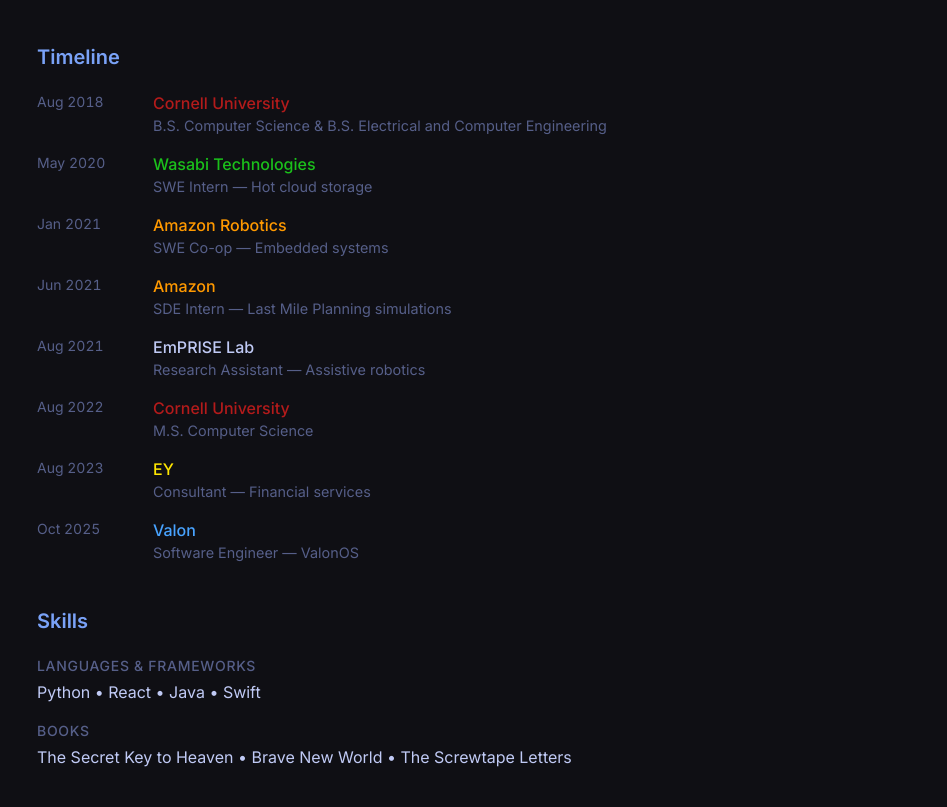
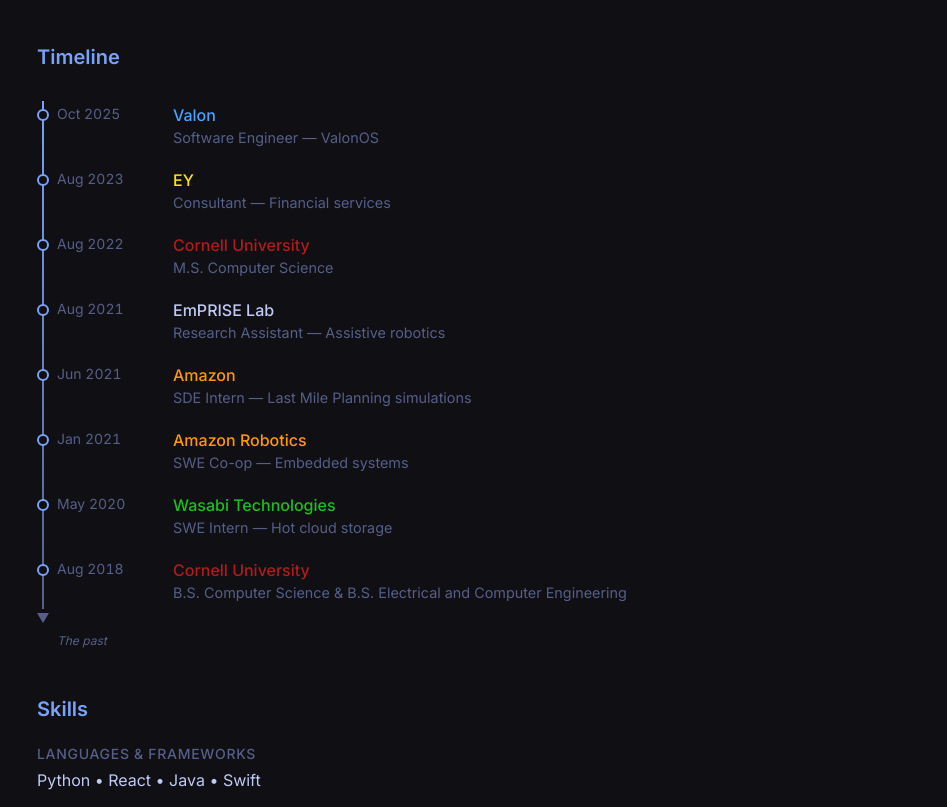
Before and after one commit to TrueshotBarrage/portfolio, an Astro site: page /about in a window 1280 px wide. Shown: the part 481-1288 px from the top of the page, 277-1224 px from the left. Built offline with nearby package versions, Linux system fonts and the light colour scheme; Astro itself is replaced by a stand-in of ours.

Commit message:
chore: reversed, upgraded timeline logic

```diff
--- a/src/pages/about.astro
+++ b/src/pages/about.astro
@@ -1,5 +1,65 @@
 ---
 import BaseLayout from "../layouts/BaseLayout.astro";
+
+// Timeline data - most recent first
+interface TimelineEntry {
+  date: string;
+  organization: string;
+  highlight: string;
+  description: string;
+}
+
+const timeline: TimelineEntry[] = [
+  {
+    date: "Oct 2025",
+    organization: "Valon",
+    highlight: "valon",
+    description: "Software Engineer — ValonOS",
+  },
+  {
+    date: "Aug 2023",
+    organization: "EY",
+    highlight: "ey",
+    description: "Consultant — Financial services",
+  },
+  {
+    date: "Aug 2022",
+    organization: "Cornell University",
+    highlight: "cornell",
+    description: "M.S. Computer Science",
+  },
+  {
+    date: "Aug 2021",
+    organization: "EmPRISE Lab",
+    highlight: "emprise",
+    description: "Research Assistant — Assistive robotics",
+  },
+  {
+    date: "Jun 2021",
+    organization: "Amazon",
+    highlight: "amazon",
+    description: "SDE Intern — Last Mile Planning simulations",
+  },
+  {
+    date: "Jan 2021",
+    organization: "Amazon Robotics",
+    highlight: "amazon",
+    description: "SWE Co-op — Embedded systems",
+  },
+  {
+    date: "May 2020",
+    organization: "Wasabi Technologies",
+    highlight: "wasabi",
+    description: "SWE Intern — Hot cloud storage",
+  },
+  {
+    date: "Aug 2018",
+    organization: "Cornell University",
+    highlight: "cornell",
+    description:
+      "B.S. Computer Science & B.S. Electrical and Computer Engineering",
+  },
+];
 ---
 
 <BaseLayout title="About | David Kim">
@@ -51,63 +111,21 @@
       <section class="timeline">
         <h2>Timeline</h2>
         <div class="timeline-entries">
-          <div class="entry">
-            <span class="date">Aug 2018</span>
-            <div class="content">
-              <strong class="highlight cornell">Cornell University</strong>
-              <p>
-                B.S. Computer Science & B.S. Electrical and Computer Engineering
-              </p>
-            </div>
-          </div>
-          <div class="entry">
-            <span class="date">May 2020</span>
-            <div class="content">
-              <strong class="highlight wasabi">Wasabi Technologies</strong>
-              <p>SWE Intern — Hot cloud storage</p>
-            </div>
-          </div>
-          <div class="entry">
-            <span class="date">Jan 2021</span>
-            <div class="content">
-              <strong class="highlight amazon">Amazon Robotics</strong>
-              <p>SWE Co-op — Embedded systems</p>
-            </div>
-          </div>
-          <div class="entry">
-            <span class="date">Jun 2021</span>
-            <div class="content">
-              <strong class="highlight amazon">Amazon</strong>
-              <p>SDE Intern — Last Mile Planning simulations</p>
-            </div>
-          </div>
-          <div class="entry">
-            <span class="date">Aug 2021</span>
-            <div class="content">
-              <strong class="highlight emprise">EmPRISE Lab</strong>
-              <p>Research Assistant — Assistive robotics</p>
-            </div>
-          </div>
-          <div class="entry">
-            <span class="date">Aug 2022</span>
-            <div class="content">
-              <strong class="highlight cornell">Cornell University</strong>
-              <p>M.S. Computer Science</p>
-            </div>
-          </div>
-          <div class="entry">
-            <span class="date">Aug 2023</span>
-            <div class="content">
-              <strong class="highlight ey">EY</strong>
-              <p>Consultant — Financial services</p>
-            </div>
-          </div>
-          <div class="entry">
-            <span class="date">Oct 2025</span>
-            <div class="content">
-              <strong class="highlight valon">Valon</strong>
-              <p>Software Engineer — ValonOS</p>
-            </div>
+          {
+            timeline.map((entry) => (
+              <div class="entry">
+                <span class="date">{entry.date}</span>
+                <div class="content">
+                  <strong class={`highlight ${entry.highlight}`}>
+                    {entry.organization}
+                  </strong>
+                  <p>{entry.description}</p>
+                </div>
+              </div>
+            ))
+          }
+          <div class="timeline-arrow">
+            <span class="arrow-label">The past</span>
           </div>
         </div>
       </section>
@@ -221,7 +239,24 @@
   .timeline-entries {
     display: flex;
     flex-direction: column;
-    gap: 1.25rem;
+    gap: 0;
+    position: relative;
+    padding-left: 20px;
+  }
+
+  /* Vertical timeline line */
+  .timeline-entries::before {
+    content: "";
+    position: absolute;
+    left: 5px;
+    top: 8px;
+    bottom: 40px;
+    width: 2px;
+    background: linear-gradient(
+      to bottom,
+      var(--accent) 0%,
+      var(--text-secondary) 100%
+    );
   }
 
   .entry {
@@ -229,6 +264,52 @@
     grid-template-columns: 100px 1fr;
     gap: 1rem;
     align-items: start;
+    position: relative;
+    padding: 0.75rem 0;
+  }
+
+  /* Timeline dot for each entry */
+  .entry::before {
+    content: "";
+    position: absolute;
+    left: -20px;
+    top: 1rem;
+    width: 12px;
+    height: 12px;
+    border-radius: 50%;
+    background: var(--bg-primary);
+    border: 2px solid var(--accent);
+    z-index: 1;
+    transition: all 0.2s ease;
+  }
+
+  .entry:hover::before {
+    background: var(--accent);
+    box-shadow: 0 0 10px rgba(122, 162, 247, 0.5);
+  }
+
+  /* Timeline arrow at the bottom */
+  .timeline-arrow {
+    position: relative;
+    padding: 1rem 0 0 0;
+    margin-left: -20px;
+  }
+
+  .timeline-arrow::before {
+    content: "";
+    position: absolute;
+    left: 0;
+    top: 0;
+    border-left: 6px solid transparent;
+    border-right: 6px solid transparent;
+    border-top: 10px solid var(--text-secondary);
+  }
+
+  .arrow-label {
+    font-size: 0.75rem;
+    color: var(--text-secondary);
+    font-style: italic;
+    margin-left: 20px;
   }
 
   .date {
@@ -269,6 +350,11 @@
     .entry {
       grid-template-columns: 1fr;
       gap: 0.25rem;
+      padding-left: 0;
+    }
+
+    .entry::before {
+      top: 0.85rem;
     }
 
     .date {
```
